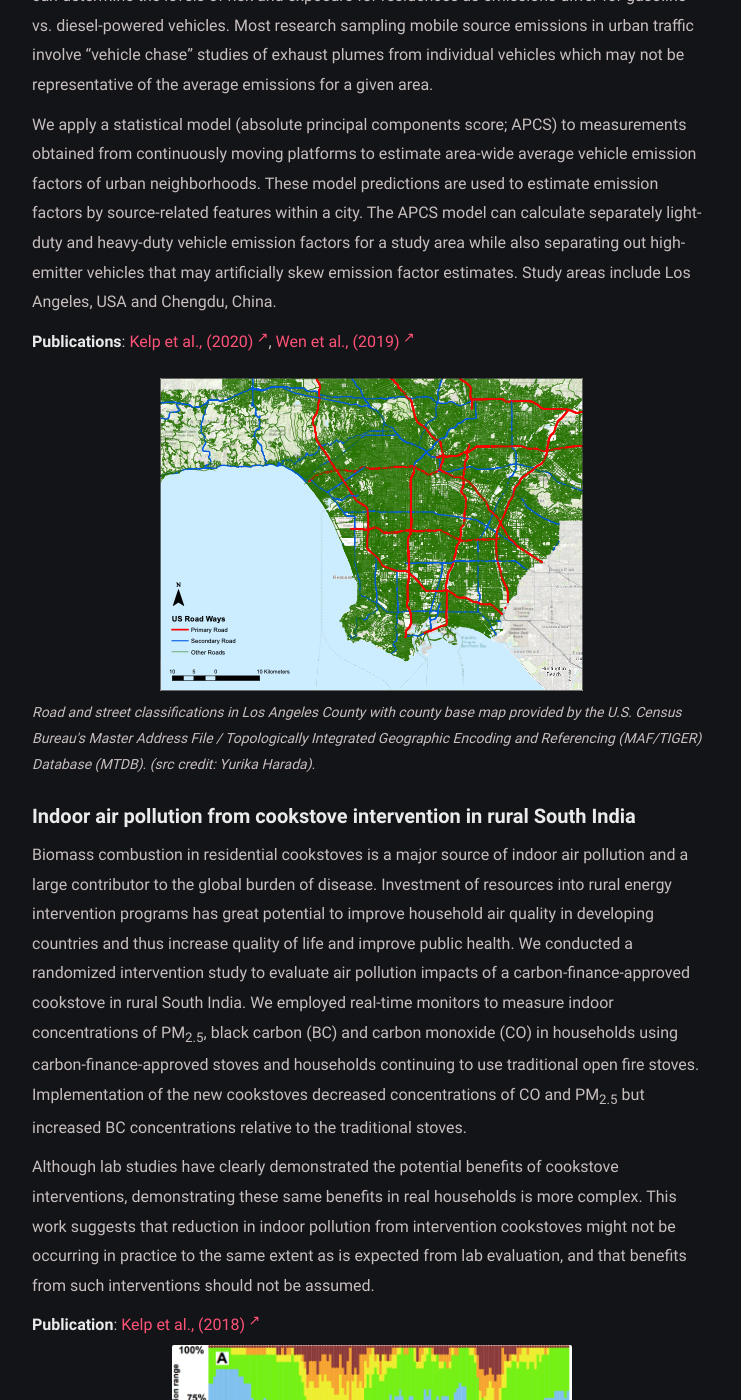
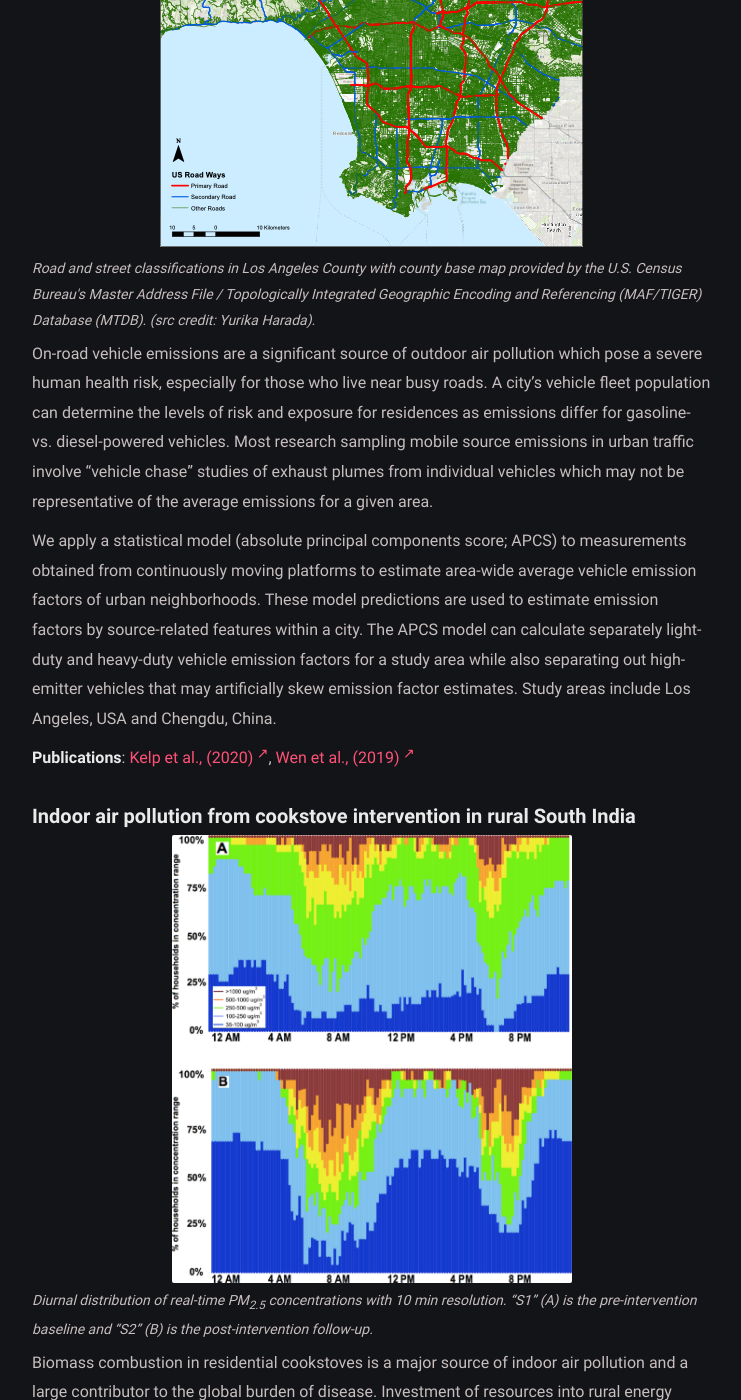
Before and after one commit to mkelp/mkelp.github.io, a Jekyll site: the page built from projects.md, in a window 1280 px wide and 1400 px high, scrolled down 471 px. Shown: the whole window, without its empty margins (268-1009 px from the left). Built offline with Jekyll 4.4.1, drawn with Linux system fonts in a browser that asks for light colours; some of the changed text lies outside the part shown.

```diff
--- a/_config.yml
+++ b/_config.yml
@@ -11,9 +11,11 @@
 # Profile settings
 author:
   name: Makoto Kelp # author name
-  bio: | # tell to the world
-    PhD student @ Harvard Earth and Planetary Sciences |
-    My research applies data-driven science to lift barriers in atmospheric chemistry modeling |
+  bio: |- # tell to the world
+    PhD student @ Harvard Earth and Planetary Sciences
+
+    My research applies data-driven science to lift barriers in atmospheric chemistry modeling
+
     and to uncover disparities in air pollution monitoring
 
   username: mkelp # general username
--- a/_data/menus.yml
+++ b/_data/menus.yml
@@ -6,9 +6,9 @@
   url: /CV/
   external: false
 
-# - title: projects
-#   url: /projects/
-#   external: false
+- title: projects
+  url: /projects/
+  external: false
 
 - title: publications
   url: /publications/
--- a/projects.md
+++ b/projects.md
@@ -16,24 +16,18 @@
 
 #### Vehicle emission factors for area-wide mobile monitoring
 
+<figure>
+<img src="/assets/img/LA_roads_fig.png" alt="ilustrasi repo yang mau diupdate">
+<figcaption>Road and street classifications in Los Angeles County with county base map provided by the U.S. Census Bureau's Master Address File / Topologically Integrated Geographic Encoding and Referencing (MAF/TIGER) Database (MTDB). (src credit: Yurika Harada).</figcaption>
+</figure>
+
 On-road vehicle emissions are a significant source of outdoor air pollution which pose a severe human health risk, especially for those who live near busy roads. A city's vehicle fleet population can determine the levels of risk and exposure for residences as emissions differ for gasoline- vs. diesel-powered vehicles. Most research sampling mobile source emissions in urban traffic involve “vehicle chase” studies of exhaust plumes from individual vehicles which may not be representative of the average emissions for a given area.
 
 We apply a statistical model (absolute principal components score; APCS) to measurements obtained from continuously moving platforms to estimate area-wide average vehicle emission factors of urban neighborhoods. These model predictions are used to estimate emission factors by source-related features within a city. The APCS model can calculate separately light-duty and heavy-duty vehicle emission factors for a study area while also separating out high-emitter vehicles that may artificially skew emission factor estimates. Study areas include Los Angeles, USA and Chengdu, China.
 
 **Publications**: [Kelp et al., (2020)](https://www.sciencedirect.com/science/article/pii/S1352231019308519){:target="_blank"}, [Wen et al., (2019)](https://www.sciencedirect.com/science/article/pii/S0048969719317140){:target="_blank"}
 
-<figure>
-<img src="/assets/img/LA_roads_fig.png" alt="ilustrasi repo yang mau diupdate">
-<figcaption>Road and street classifications in Los Angeles County with county base map provided by the U.S. Census Bureau's Master Address File / Topologically Integrated Geographic Encoding and Referencing (MAF/TIGER) Database (MTDB). (src credit: Yurika Harada).</figcaption>
-</figure>
-
 #### Indoor air pollution from cookstove intervention in rural South India
-
-Biomass combustion in residential cookstoves is a major source of indoor air pollution and a large contributor to the global burden of disease. Investment of resources into rural energy intervention programs has great potential to improve household air quality in developing countries and thus increase quality of life and improve public health. We conducted a randomized intervention study to evaluate air pollution impacts of a carbon-finance-approved cookstove in rural South India. We employed real-time monitors to measure indoor concentrations of PM<sub>2.5</sub>, black carbon (BC) and carbon monoxide (CO) in households using carbon-finance-approved stoves and households continuing to use traditional open fire stoves. Implementation of the new cookstoves decreased concentrations of CO and PM<sub>2.5</sub> but increased BC concentrations relative to the traditional stoves.
-
-Although lab studies have clearly demonstrated the potential benefits of cookstove interventions, demonstrating these same benefits in real households is more complex. This work suggests that reduction in indoor pollution from intervention cookstoves might not be occurring in practice to the same extent as is expected from lab evaluation, and that benefits from such interventions should not be assumed.
-
-**Publication**: [Kelp et al., (2018)](https://www.sciencedirect.com/science/article/pii/S2352728517300726){:target="_blank"}
 
 <figure>
 <img src="/assets/img/cookstove_fig.jpg" alt="cookstove fig" width="400">
@@ -41,6 +35,12 @@
 Diurnal distribution of real-time PM<sub>2.5</sub> concentrations with 10 min resolution. “S1” (A) is the pre-intervention baseline and “S2” (B) is the post-intervention follow-up.
 </figcaption>
 </figure>
+
+Biomass combustion in residential cookstoves is a major source of indoor air pollution and a large contributor to the global burden of disease. Investment of resources into rural energy intervention programs has great potential to improve household air quality in developing countries and thus increase quality of life and improve public health. We conducted a randomized intervention study to evaluate air pollution impacts of a carbon-finance-approved cookstove in rural South India. We employed real-time monitors to measure indoor concentrations of PM<sub>2.5</sub>, black carbon (BC) and carbon monoxide (CO) in households using carbon-finance-approved stoves and households continuing to use traditional open fire stoves. Implementation of the new cookstoves decreased concentrations of CO and PM<sub>2.5</sub> but increased BC concentrations relative to the traditional stoves.
+
+Although lab studies have clearly demonstrated the potential benefits of cookstove interventions, demonstrating these same benefits in real households is more complex. This work suggests that reduction in indoor pollution from intervention cookstoves might not be occurring in practice to the same extent as is expected from lab evaluation, and that benefits from such interventions should not be assumed.
+
+**Publication**: [Kelp et al., (2018)](https://www.sciencedirect.com/science/article/pii/S2352728517300726){:target="_blank"}
 
 #### Actionable sampling: Heavy metals air quality monitoring in Portland, OR
 
@@ -50,13 +50,13 @@
 
 #### Measuring coal dust from trains in the Columbia River Gorge, WA
 
+<figure>
+<img src="/assets/img/gorge_fig.png" alt="train fig">
+<figcaption> Images captured from the video camera before and after coal train passage on 8/7/2014 at 17:28 PDT.</figcaption>
+</figure>
+
 Trains powered by diesel fuel travel through the Columbia River Gorge as well as many urban areas in Washington State. Evaluating the air quality impacts from rail traffic for people living near rail lines is hampered by a lack of data. Emission standards for new and remanufactured locomotives have decreased steadily over the past several decades. Because of the lack of information on PM<sub>2.5</sub> concentrations and the exposure to humans from diesel trains, we sought to measure these air quality effects.
 
 We examined the emissions of diesel particulate matter and coal dust from trains in the Columbia River Gorge during summer 2014 and found that the passage of a diesel powered open-top coal train results in nearly twice as much respirable PM<sub>2.5</sub> compared to the passage of a diesel-powered freight train not carrying coal. We also witnessed multiple “super-duster” events where the coal dust emissions led to visible dust plumes and the highest PM<sub>2.5</sub> concentrations observed in our study.
 
 **Publication**: [Jaffe et al., (2015)](https://www.sciencedirect.com/science/article/abs/pii/S1309104215000057){:target="_blank"}
-
-<figure>
-<img src="/assets/img/gorge_fig.png" alt="train fig">
-<figcaption> Images captured from the video camera before and after coal train passage on 8/7/2014 at 17:28 PDT.</figcaption>
-</figure>
```
